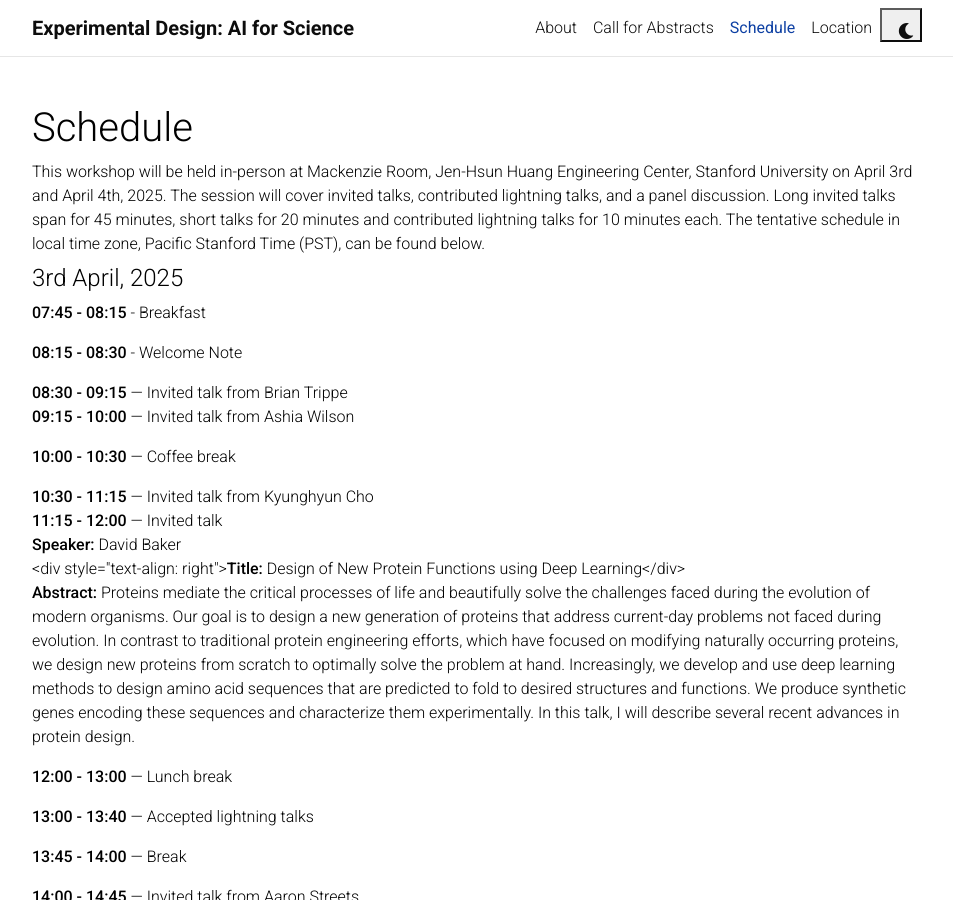
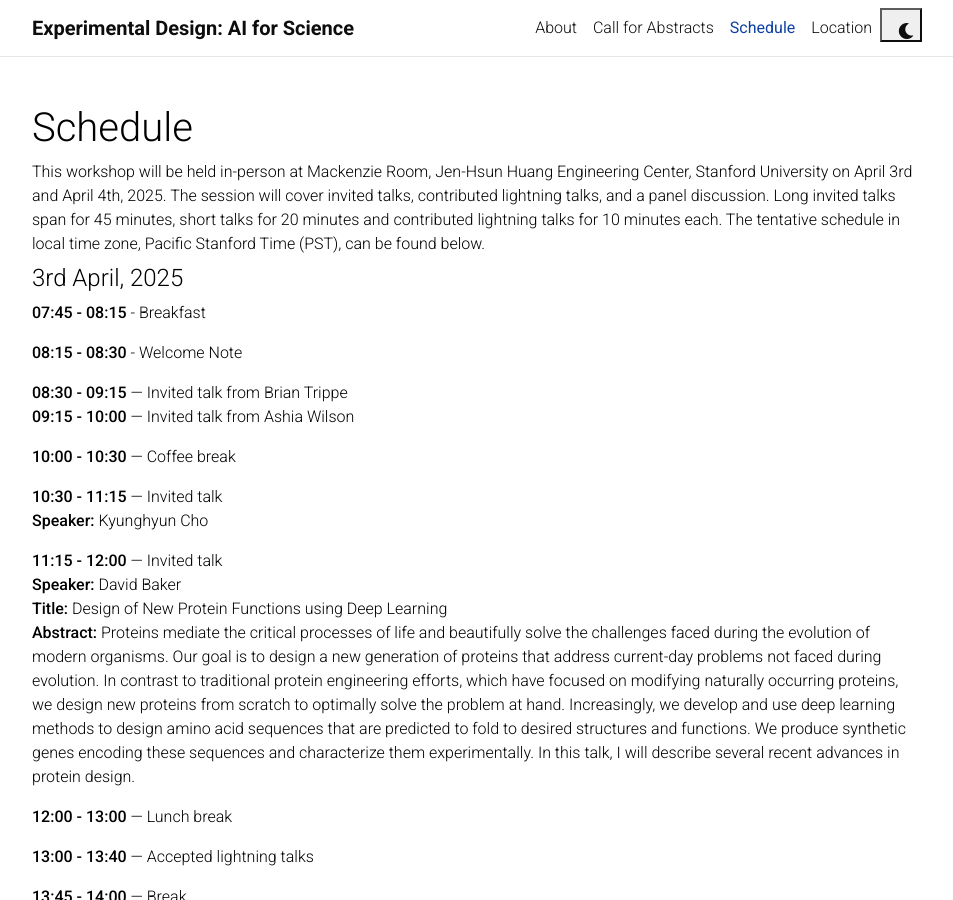
Before and after one commit to edai4science/edai4science.github.io, a Jekyll site: the page built from _pages/schedule.md, in a window 1280 px wide and 900 px high. Shown: the whole window, without its empty margins (163-1116 px from the left). Built offline with Jekyll 4.4.1, drawn with Linux system fonts in a browser that asks for light colours; comment, search, counter and statistics services are not loaded; a style sheet for code colours, icons or effects is not loaded.

Commit message:
test alignment

```diff
--- a/_pages/schedule.md
+++ b/_pages/schedule.md
@@ -19,10 +19,12 @@ nav_order: 3
 
 **10:00 - 10:30** — Coffee break
 
-**10:30 - 11:15** — Invited talk from Kyunghyun Cho<br>
+**10:30 - 11:15** — Invited talk<br>
+                **Speaker:** Kyunghyun Cho
+
 **11:15 - 12:00** — Invited talk<br>
                 **Speaker:** David Baker<br>
-                <div style="text-align: right">**Title:** Design of New Protein Functions using Deep Learning</div><br>
+                **Title:** Design of New Protein Functions using Deep Learning<br>
                 **Abstract:** Proteins mediate the critical processes of life and beautifully solve the challenges faced during the evolution of modern organisms. Our goal is to design a new generation of proteins that address current-day problems not faced during evolution. In contrast to traditional protein engineering efforts, which have focused on modifying naturally occurring proteins, we design new proteins from scratch to optimally solve the problem at hand. Increasingly, we develop and use deep learning methods to design amino acid sequences that are predicted to fold to desired structures and functions. We produce synthetic genes encoding these sequences and characterize them experimentally. In this talk, I will describe several recent advances in protein design.
 
 **12:00 - 13:00** — Lunch break
```
